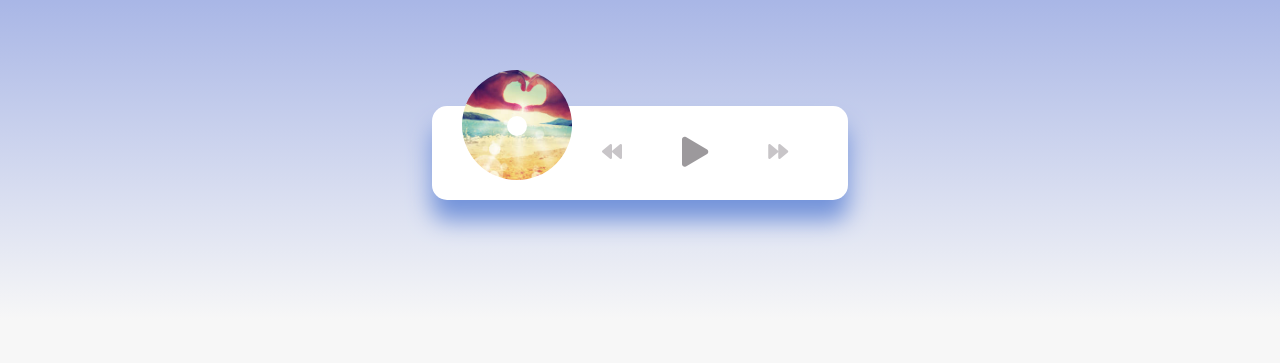
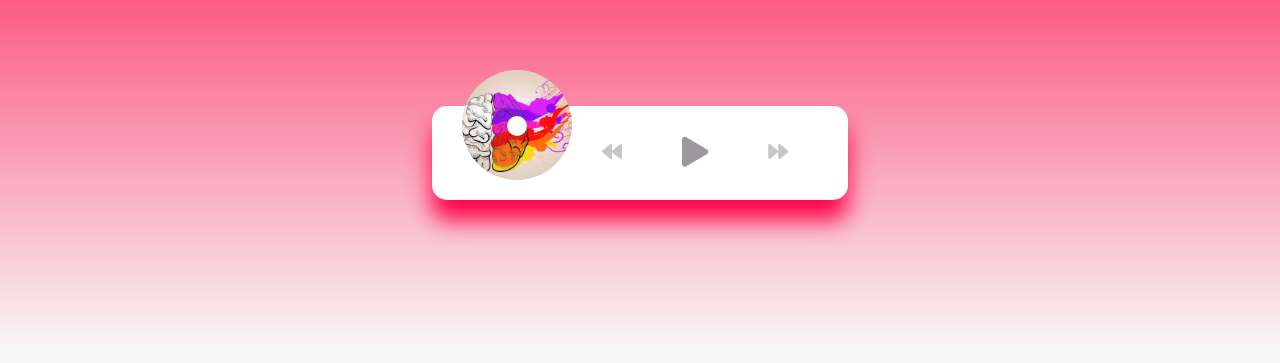
Before and after one commit to AdrianaManea/Music_Player, a plain HTML site: page index.html in a window 1280 px wide. Shown: the part 289-652 px from the top of the page. Drawn offline with Linux system fonts and the light colour scheme.

Commit message:
songs and color

```diff
--- a/index.html
+++ b/index.html
@@ -22,10 +22,10 @@
       </div>
     </div>
 
-    <audio src="music/ukulele.mp3" id="audio"></audio>
+    <audio src="music/bensound-hipjazz.mp3" id="audio"></audio>
 
     <div class="img-container">
-      <img src="images/ukulele.jpg" alt="music-cover" id="cover">
+      <img src="images/hipjazz.jpg" alt="music-cover" id="cover">
     </div>
 
     <div class="navigation">
--- a/script.js
+++ b/script.js
@@ -11,10 +11,10 @@ const musicContainer = document.getElementById('music-container'),
 // Song titles
 // they should match with the title .mp3 in music folder
 // the images the same
-const songs = ['hey', 'summer', 'ukulele'];
+const songs = ['energy', 'summer', 'creativeminds'];
 
 // Keep track of song
-let songIndex = 1;
+let songIndex = 2;
 
 // Inialially load song details into DOM
 loadSong(songs[songIndex]);
--- a/style.css
+++ b/style.css
@@ -7,8 +7,8 @@
 body {
   background-image: linear-gradient(
     0deg,
-    rgba(247, 247, 247, 1) 23.8%,
-    rgba(114, 137, 218, 1) 92%
+    rgba(247, 247, 247, 1) 20%,
+    rgba(255, 0, 64, 1) 90%
   );
   height: 100Vh;
   display: flex;
@@ -23,7 +23,7 @@ body {
 .music-container {
   background-color: #fff;
   border-radius: 15px;
-  box-shadow: 0 20px 23px 0 rgba(115, 147, 218, 1);
+  box-shadow: 0 20px 23px 0 rgba(255, 0, 70, 1);
   display: flex;
   padding: 20px 30px;
   position: relative;
@@ -138,7 +138,7 @@ body {
 
 /* .progress - the fill */
 .progress {
-  background-color: #7289DA;
+  background-color: #FF0046;
   border-radius: 5px;
   height: 100%;  /* 100% of it's container */
   width: 0%; /* initially 0%, but manipulated through JS to play with the sing */
```
Also changed, not shown: images/creativeminds.jpg (added), images/energy.jpg (added), images/hey.jpg (deleted), images/ukulele.jpg (deleted), 4 other files.
